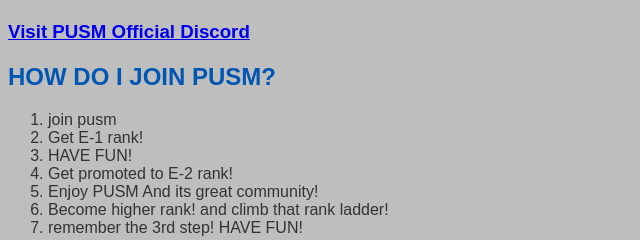
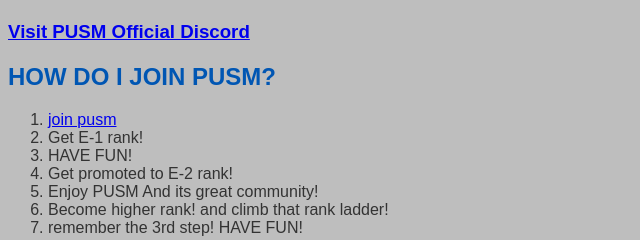
Before and after one commit to ps34real/pusm, a plain HTML site: page index.html in a window 1280 px wide. Shown: the top 240 px of the page, 0-640 px from the left. Drawn offline with Linux system fonts and the light colour scheme.

Commit message:
Update join instructions to include Discord link for clarity

```diff
--- a/index.html
+++ b/index.html
@@ -17,7 +17,7 @@
         <h3><a href="https://discord.gg/qVN27AP5MWal"> Visit PUSM Official Discord</a></h3>
         <h2> HOW DO I JOIN PUSM?</h2>
         <ol>
-            <li> join pusm </li>
+            <li> <a href="https://discord.gg/qVN27AP5MWal">join pusm</a> </li>
             <li> Get E-1 rank! </li>
             <li> HAVE FUN! </li>
             <li> Get promoted to E-2 rank! </li>
```
